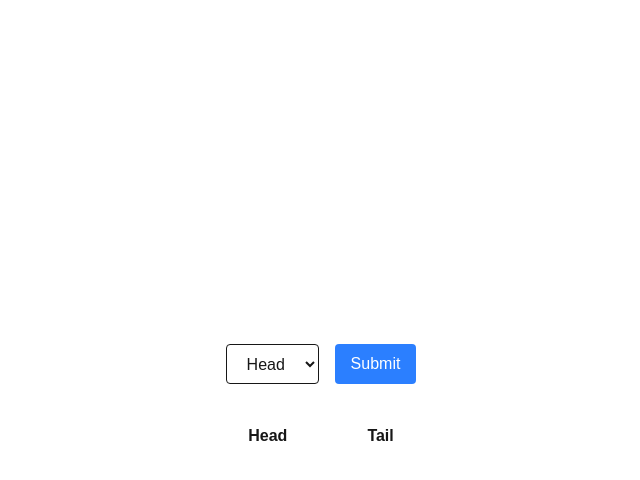
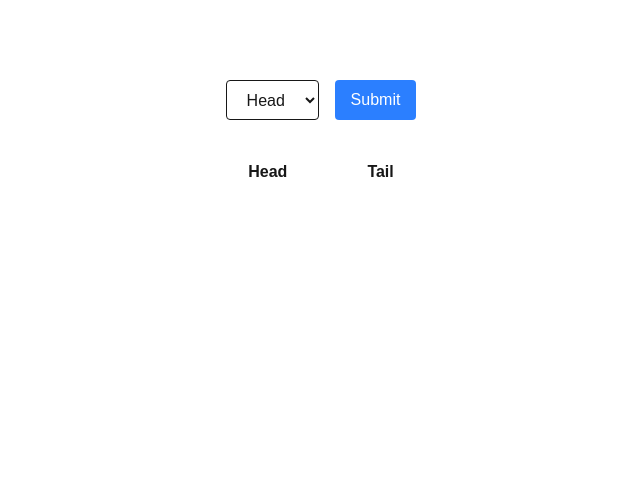
Before and after one commit to Yash0770/Choice-Flow, a Next.js app: page / in a window 1280 px wide. Shown: the top 480 px of the page, without its empty margins (319-959 px from the left). Built offline with nearby package versions, Linux system fonts and the light colour scheme.

Commit message:
refactor: update CoinColumn layout and button styles

```diff
--- a/app/components/CoinColumn.tsx
+++ b/app/components/CoinColumn.tsx
@@ -15,7 +15,7 @@ export default function CoinColumn() {
   };
 
   return (
-    <div className="flex flex-col items-center justify-center min-h-screen gap-10">
+    <div className="flex flex-col items-center justify-center gap-10 mt-20">
 
       {/* Dropdown + Button */}
       <div className="flex gap-4">
@@ -30,7 +30,7 @@ export default function CoinColumn() {
 
         <button
           onClick={handleSubmit}
-          className="bg-blue-500 text-white px-4 py-2 rounded"
+          className="bg-blue-500 hover:bg-blue-600 text-white px-4 py-2 rounded cursor-pointer"
         >
           Submit
         </button>
--- a/app/page.tsx
+++ b/app/page.tsx
@@ -1,4 +1,3 @@
-import Image from "next/image";
 import CoinColumn from "./components/CoinColumn";
 
 export default function Home() {
```
